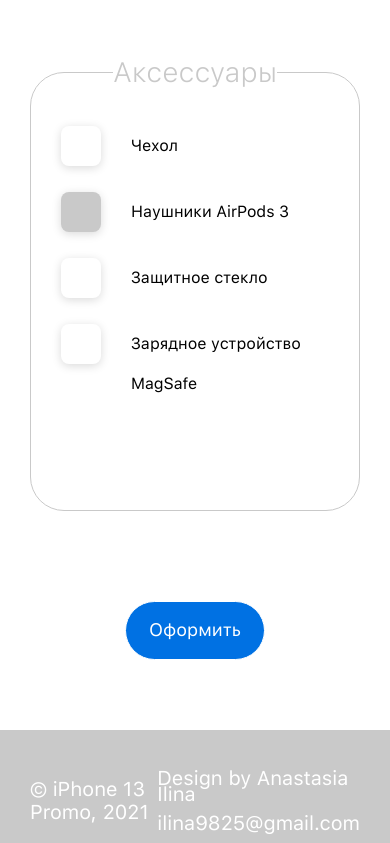
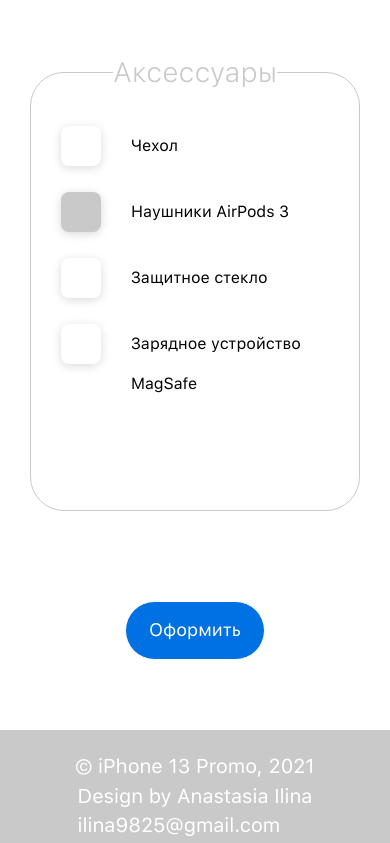
Before and after one commit to Samurai077/iPhone13, a plain HTML site: page index.html in a window 390 px wide. Shown: the part 6221-7064 px from the top of the page. Drawn offline with Linux system fonts and the light colour scheme; files whose address does not match are found by name.

Commit message:
add files

```diff
--- a/css/style.scss
+++ b/css/style.scss
@@ -526,3 +526,13 @@ iframe {
         }
     }
 }
+@media (max-width: 440px) {
+    .footer__flex{
+        display: flex;
+        flex-direction: column;
+        padding-top: 25px;
+    }
+    .footer__avtor{
+        margin-top: 10px;
+    }
+}
```
Also changed, not shown: css/style.css, 1 other file.
